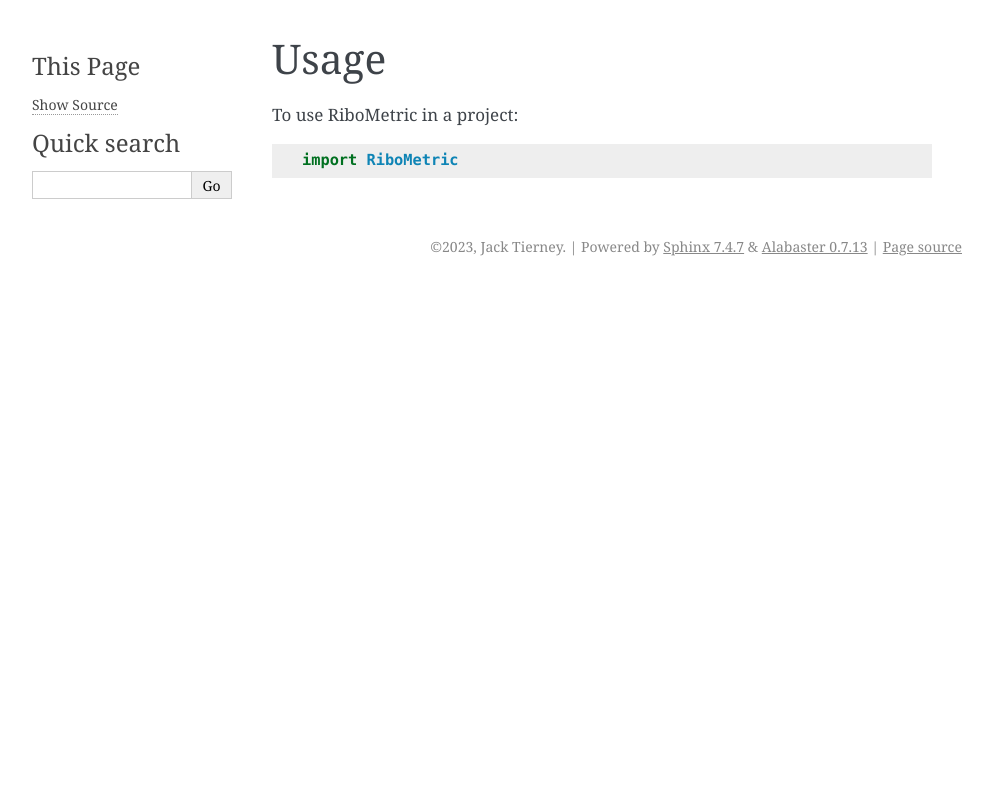
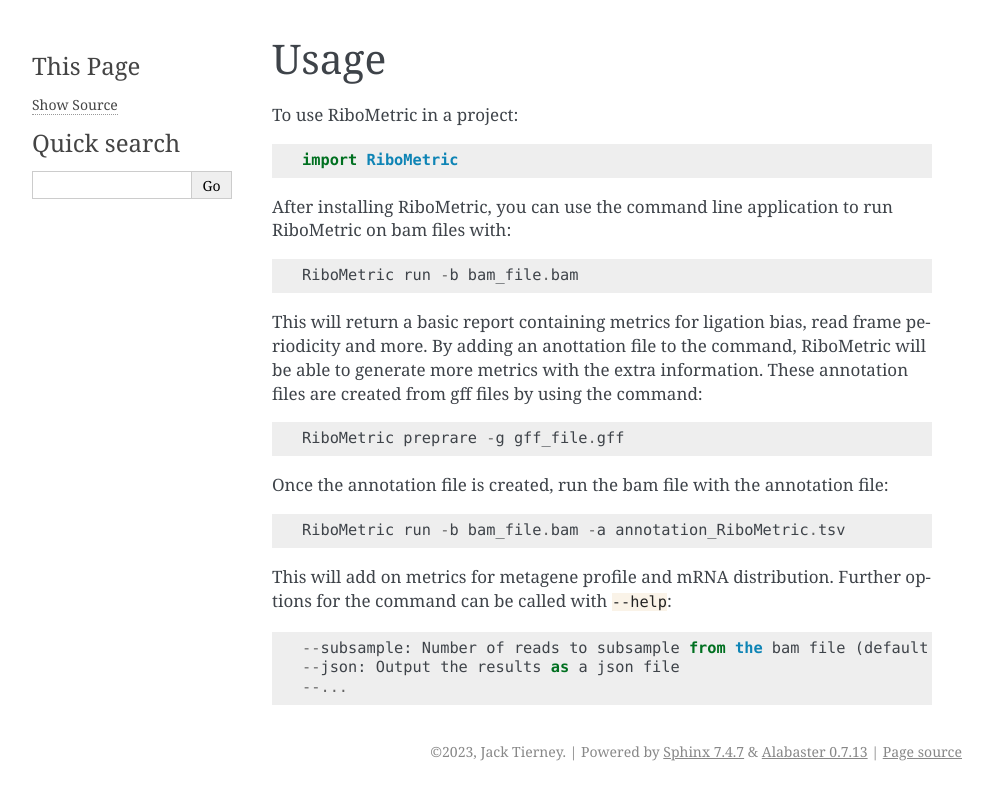
Before and after one commit to JackCurragh/RiboMetric, a Sphinx documentation site: the page built from docs/usage.rst, in a window 1280 px wide. Shown: the top 800 px of the page, without its empty margins (148-1141 px from the left). Built offline with Sphinx 7.4.7, drawn with Linux system fonts in a browser that asks for light colours; pages that are not in the unit, such as notebooks, are missing from menus.

Commit message:
Update usage.rst

```diff
--- a/docs/usage.rst
+++ b/docs/usage.rst
@@ -1,7 +1,32 @@
+.. role:: bash(code)
+   :language: bash
+..
+    Lukas: Draft for usage docs, feedback appreciated :)
 =====
 Usage
 =====
-
+..
+    Lukas: is this still relevant?
 To use RiboMetric in a project::
 
     import RiboMetric
+
+After installing RiboMetric, you can use the command line application to run RiboMetric on bam files with::
+
+    RiboMetric run -b bam_file.bam
+
+This will return a basic report containing metrics for ligation bias, read frame periodicity and more.
+By adding an anottation file to the command, RiboMetric will be able to generate more metrics with the extra information.
+These annotation files are created from gff files by using the command::
+
+    RiboMetric preprare -g gff_file.gff
+
+Once the annotation file is created, run the bam file with the annotation file::
+
+    RiboMetric run -b bam_file.bam -a annotation_RiboMetric.tsv
+
+This will add on metrics for metagene profile and mRNA distribution. Further options for the command can be called with :bash:`--help`::
+
+    --subsample: Number of reads to subsample from the bam file (default = 1000000)
+    --json: Output the results as a json file
+    --...
```
